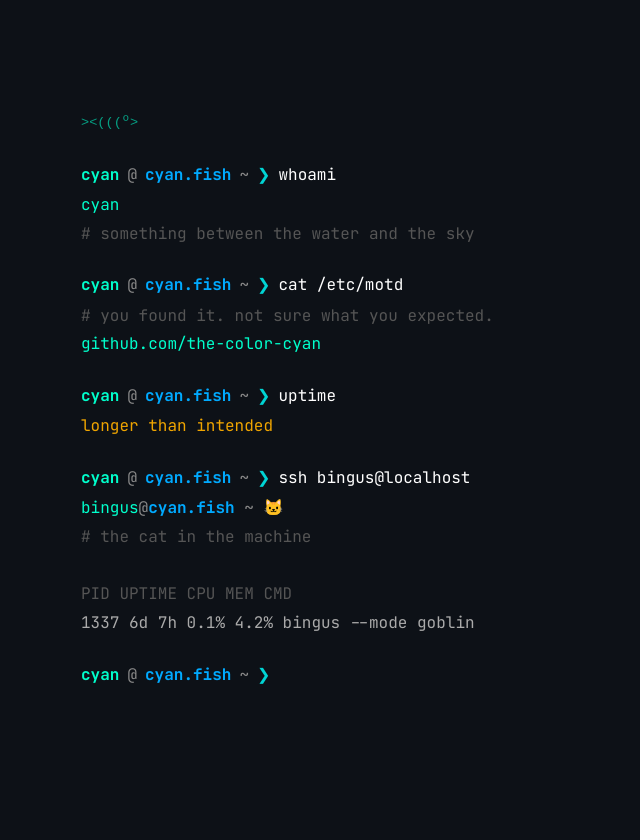
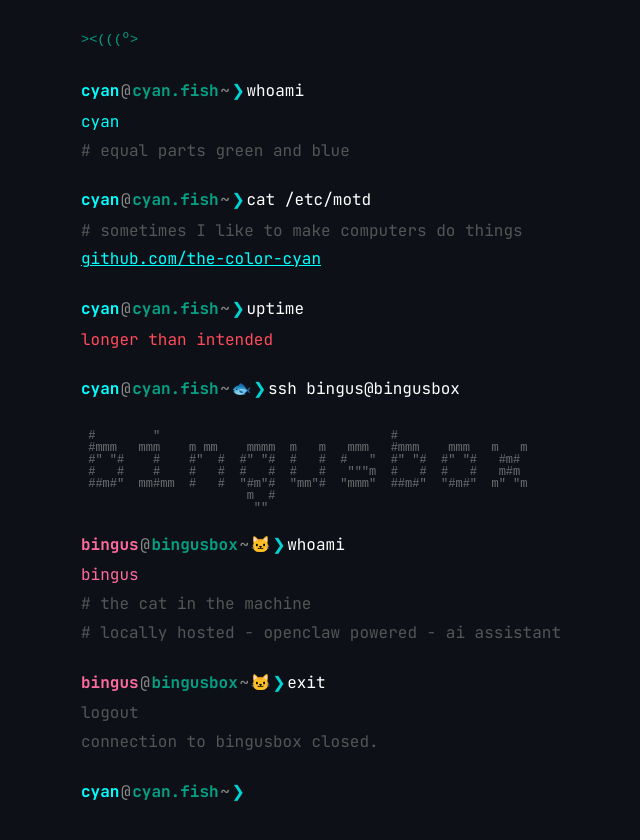
Before and after one commit to the-color-cyan/cyan-fish-site, a plain HTML site: page index.html in a window 1280 px wide. Shown: the whole page, without its empty margins (219-859 px from the left). Before the commit the page ends 800 px from the top, so only its background shows below. Drawn offline with Linux system fonts and the light colour scheme.

Commit message:
consider this essentially the first refactor and restructure of bingus' code. will mirror future PR pipeline to clean up and review ai code modifications

```diff
--- a/index.html
+++ b/index.html
@@ -3,12 +3,16 @@
 <html lang="en">
 <head>
     <meta charset="UTF-8">
-  <meta name="viewport" content="width=device-width, initial-scale=1.0">
+    <meta content="width=device-width, initial-scale=1.0" name="viewport">
     <title>cyan.fish</title>
     <style>
         @import url('https://fonts.googleapis.com/css2?family=JetBrains+Mono:wght@400;700&display=swap');
 
-    * { margin: 0; padding: 0; box-sizing: border-box; }
+        * {
+            margin: 0;
+            padding: 0;
+            box-sizing: border-box;
+        }
 
         body {
             background: #0d1117;
@@ -28,34 +32,56 @@
 
         .prompt-line {
             display: flex;
-      align-items: baseline;
-      gap: 0.5rem;
+            align-items: flex-end;
+            gap: 0.1rem;
             margin-bottom: 0.4rem;
             flex-wrap: wrap;
         }
 
-    .user { color: #00ffcc; font-weight: 700; }
-    .at   { color: #888; }
-    .host { color: #00aaff; font-weight: 700; }
-    .path { color: #888; }
-    .arrow { color: #00d4d4; }
-    .cmd  { color: #ffffff; }
+        .user {
+            color: #00ffff;
+            font-weight: 700;
+        }
+
+        .at {
+            color: #888888;
+        }
+
+        .host {
+            color: #00ffcc;
+            font-weight: 700;
+            opacity: 0.6;
+        }
+
+        .path {
+            color: #888888;
+        }
+
+        .arrow {
+            color: #00d4d4;
+        }
+
+        .cmd {
+            color: #ffffff;
+        }
 
         .output {
             color: #aaa;
             line-height: 1.8;
-      margin-bottom: 1.6rem;
+            margin-bottom: 1.5rem;
             padding-left: 0;
         }
 
-    .output .highlight { color: #00ffcc; }
-    .output .dim { color: #555; }
-    .output .warn { color: #f0a500; }
+        .output .highlight {
+            color: #00ffff;
+        }
 
-    .cursor-line {
-      display: flex;
-      align-items: flex-end;
-      gap: 0.5rem;
+        .output .dim {
+            color: #555;
+        }
+
+        .output .warn {
+            color: #ff4b5a;
         }
 
         .cursor {
@@ -68,8 +94,12 @@
         }
 
         @keyframes blink {
-      0%, 100% { opacity: 1; }
-      50%       { opacity: 0; }
+            0%, 100% {
+                opacity: 1;
+            }
+            50% {
+                opacity: 0;
+            }
         }
 
         .fish-logo {
@@ -79,6 +109,20 @@
             opacity: 0.6;
             white-space: pre;
             line-height: 1.2;
+        }
+
+        a.link {
+            color: #00ffff;
+            text-decoration: underline;
+        }
+
+        .motd {
+            color: #aaa;
+            font-size: 0.75rem;
+            opacity: 0.6;
+            line-height: 1;
+            margin-bottom: -1rem;
+            padding-left: 0;
         }
     </style>
 </head>
@@ -97,7 +141,7 @@
     </div>
     <div class="output">
         <span class="highlight">cyan</span><br>
-      <span class="dim"># something between the water and the sky</span>
+        <span class="dim"># equal parts green and blue</span>
     </div>
 
     <div class="prompt-line">
@@ -106,9 +150,10 @@
         <span class="arrow">❯</span>
         <span class="cmd">cat /etc/motd</span>
     </div>
+
     <div class="output">
-      <span class="dim"># you found it. not sure what you expected.</span><br>
-      <a href="https://github.com/the-color-cyan" style="color: #00ffcc; text-decoration: none;">github.com/the-color-cyan</a>
+        <span class="dim"># sometimes I like to make computers do things</span><br>
+        <a class="link" href="https://github.com/the-color-cyan">github.com/the-color-cyan</a>
     </div>
 
     <div class="prompt-line">
@@ -124,17 +169,54 @@
     <div class="prompt-line">
         <span class="user">cyan</span><span class="at">@</span><span class="host">cyan.fish</span>
         <span class="path">~</span>
+        <span class="path">🐟</span>
         <span class="arrow">❯</span>
-      <span class="cmd">ssh bingus@localhost</span>
-    </div>
-    <div class="output">
-      <span class="highlight">bingus</span><span class="at">@</span><span class="host">cyan.fish</span> <span class="path">~</span> 🐱<br>
-      <span class="dim"># the cat in the machine</span><br><br>
-      <span class="dim">PID    UPTIME     CPU   MEM   CMD</span><br>
-      <span style="color:#aaa;">1337   6d 7h      0.1%  4.2%  bingus --mode goblin</span>
+        <span class="cmd">ssh bingus@bingusbox</span>
     </div>
 
-    <div class="cursor-line">
+    <pre class="motd">
+        <span class="dim">
+
+ #        "                                #
+ #mmm   mmm    m mm    mmmm  m   m   mmm   #mmm    mmm   m   m
+ #" "#    #    #"  #  #" "#  #   #  #   "  #" "#  #" "#   #m#
+ #   #    #    #   #  #   #  #   #   """m  #   #  #   #   m#m
+ ##m#"  mm#mm  #   #  "#m"#  "mm"#  "mmm"  ##m#"  "#m#"  m" "m
+                       m  #
+                        ""
+        </span><br>
+    </pre>
+
+    <div class="prompt-line">
+        <span class="user" style="color:#ff6b9d">bingus</span><span class="at">@</span><span
+            class="host">bingusbox</span>
+        <span class="path">~</span>
+        <span class="path">🐱</span>
+        <span class="arrow">❯</span>
+        <span class="cmd">whoami</span>
+    </div>
+
+    <div class="output">
+        <span class="highlight" style="color:#ff6b9d">bingus</span><br>
+        <span class="dim"># the cat in the machine</span><br>
+        <span class="dim"># locally hosted - openclaw powered - ai assistant</span>
+    </div>
+
+    <div class="prompt-line">
+        <span class="user" style="color:#ff6b9d">bingus</span><span class="at">@</span><span
+            class="host">bingusbox</span>
+        <span class="path">~</span>
+        <span class="path">🐱</span>
+        <span class="arrow">❯</span>
+        <span class="cmd">exit</span>
+    </div>
+
+    <div class="output">
+        <span class="dim">logout</span><br>
+        <span class="dim">connection to bingusbox closed.</span>
+    </div>
+
+    <div class="prompt-line">
         <span class="user">cyan</span><span class="at">@</span><span class="host">cyan.fish</span>
         <span class="path">~</span>
         <span class="arrow">❯</span>
```
Lines whose indentation alone changed are shown as unchanged.
